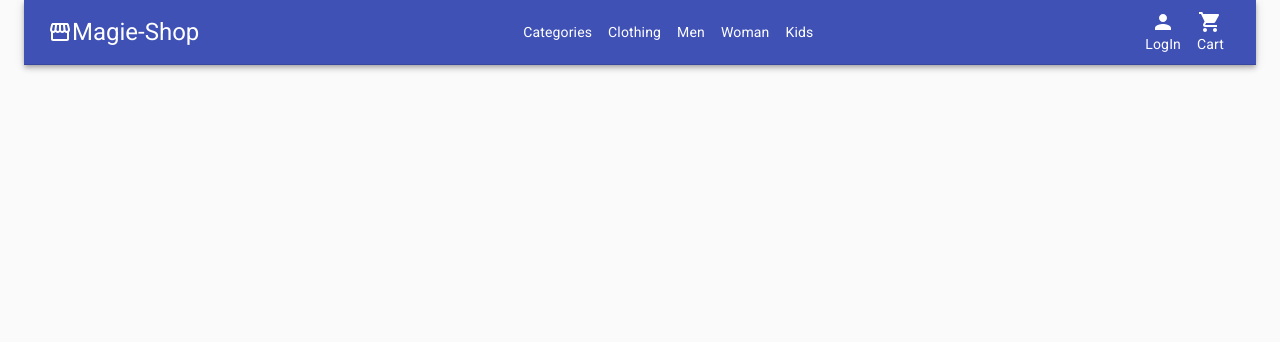
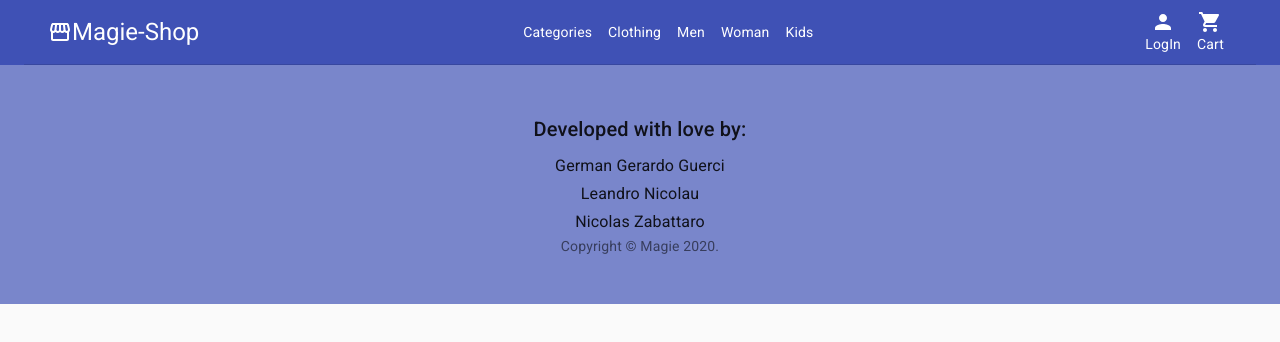
Before and after one commit to germangguerci/magie, a React (Create React App) app: page /home in a window 1280 px wide. Shown: the top 342 px of the page. Built offline with nearby package versions, Linux system fonts and the light colour scheme; what @woocommerce/woocommerce-rest-api would draw is missing.

Commit message:
Added a simple footer

```diff
--- a/src/components/template/Footer.js
+++ b/src/components/template/Footer.js
@@ -1,8 +1,49 @@
 import React from 'react';
+import { makeStyles } from '@material-ui/core/styles';
+import Container from '@material-ui/core/Container';
+import Typography from '@material-ui/core/Typography';
+import Link from '@material-ui/core/Link';
+
+function Copyright() {
+    return (
+      <Typography variant="body2" color="textSecondary" align="center">
+        {'Copyright © '}
+        <Link color="inherit" href="/">
+          Magie
+        </Link>{' '}
+        {new Date().getFullYear()}
+        {'.'}
+      </Typography>
+    );
+  }
+
+const useStyles = makeStyles((theme) => ({
+footer: {
+    backgroundColor: theme.palette.primary.light,
+    padding: theme.spacing(6, 0),
+},
+}));
+
 
 export const Footer = () => {
+    const classes = useStyles();
     return (
-        <>
-        </>
-    )
+    <footer className={classes.footer}>
+        <Container maxWidth="lg">
+            <Typography variant="h6" align="center" gutterBottom>
+                Developed with love by:
+            </Typography>
+            <Typography variant="subtitle1" align="center" color="textPrimary" component="p">
+                German Gerardo Guerci
+            </Typography>
+            <Typography variant="subtitle1" align="center" color="textPrimary" component="p">
+                Leandro Nicolau
+            </Typography>
+            <Typography variant="subtitle1" align="center" color="textPrimary" component="p">
+                Nicolas Zabattaro
+            </Typography>
+            <Copyright />
+        </Container>
+    </footer>
+)
 }
--- a/src/components/template/Header.js
+++ b/src/components/template/Header.js
@@ -1,6 +1,6 @@
 import React, { useState, useEffect } from "react";
 import Toolbar from '@material-ui/core/Toolbar';
-import { Typography, AppBar, IconButton, Drawer, MenuItem } from '@material-ui/core';
+import { Typography, AppBar, IconButton, Drawer, MenuItem, Container } from '@material-ui/core';
 import Link from '@material-ui/core/Link';
 import { makeStyles } from '@material-ui/core/styles';
 import StorefrontIcon from '@material-ui/icons/Storefront';
@@ -154,7 +154,9 @@
         <header>
             <meta name="viewport" content="minimum-scale=1, initial-scale=1, width=device-width"/>
             <AppBar position="static">
-                {mobileView ? displayMobile() : displayDesktop()}
+                <Container maxWidth="lg">
+                    {mobileView ? displayMobile() : displayDesktop()}
+                </Container>
             </AppBar>
         </header>
     )
--- a/src/components/template/Home.js
+++ b/src/components/template/Home.js
@@ -9,10 +9,8 @@
     return(
         <>
             <CssBaseline />
-            <Container maxWidth="lg">
-                <Header />
-                <Footer />
-            </Container>
+            <Header />
+            <Footer />
         </>
     )
 }
```
Also changed, not shown: 1 other file (tests, documents, lock files or other folders).
